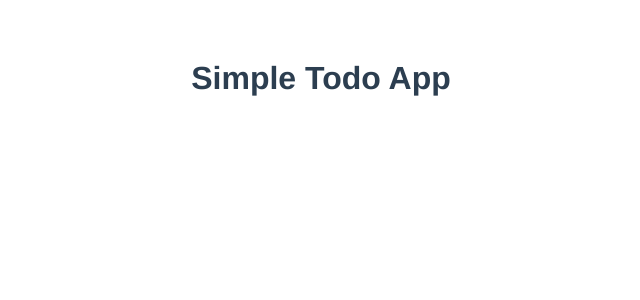
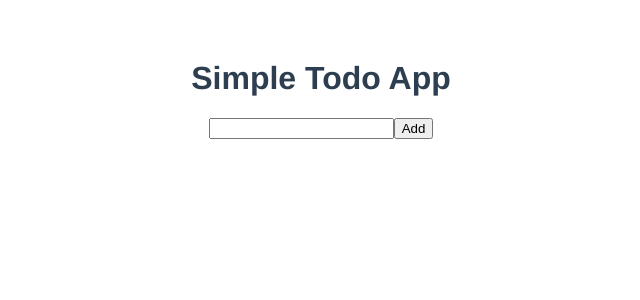
Before and after one commit to dmartin4820/todo-app-vue, a Vue app: page / in a window 1280 px wide. Shown: the top 300 px of the page, without its empty margins (319-959 px from the left). Built offline with nearby package versions, Linux system fonts and the light colour scheme.

Commit message:
create todolist and todoitem components and add to App

```diff
--- a/src/App.vue
+++ b/src/App.vue
@@ -1,14 +1,18 @@
 <template>
   <Header/>
+  <TodoList />
+
 </template>
 
 <script>
 import Header from './components/Header/Header.vue';
+import TodoList from './components/Todo/TodoList.vue';
 
 export default {
   name: 'App',
   components: {
-    Header
+    Header,
+    TodoList
   }
 }
 </script>
--- a/src/components/Todo/TodoItem.vue
+++ b/src/components/Todo/TodoItem.vue
@@ -1,10 +1,9 @@
 <template>
-  <li>{{ todo }}</li>
+  <li>{{ todo.content }}</li>
 </template>
 
 <script>
   export default {
     props: ['todo'],
-
   }
 </script>
--- a/src/components/Todo/TodoList.vue
+++ b/src/components/Todo/TodoList.vue
@@ -1,7 +1,31 @@
 <template>
   <div>
+    <input v-model="input"/>
+    <button v-on:click="handleAdd">Add</button>
     <ul>
-      <TodoItem/>
+      <TodoItem v-for="todo in todoList" v-bind:todo="todo" v-bind:key="todo.id"/>
     </ul>
   </div>
 </template>
+
+<script>
+import TodoItem from './TodoItem.vue';
+
+  export default {
+    data() {
+      return {
+        input: '',
+        todoList: []
+      }
+    },
+    methods: {
+      handleAdd() {
+        this.todoList.push({id: this.todoList.length, content: this.input});
+        this.input = '';
+      }
+    },
+    components: {
+      TodoItem
+    }
+  }
+</script>
```
